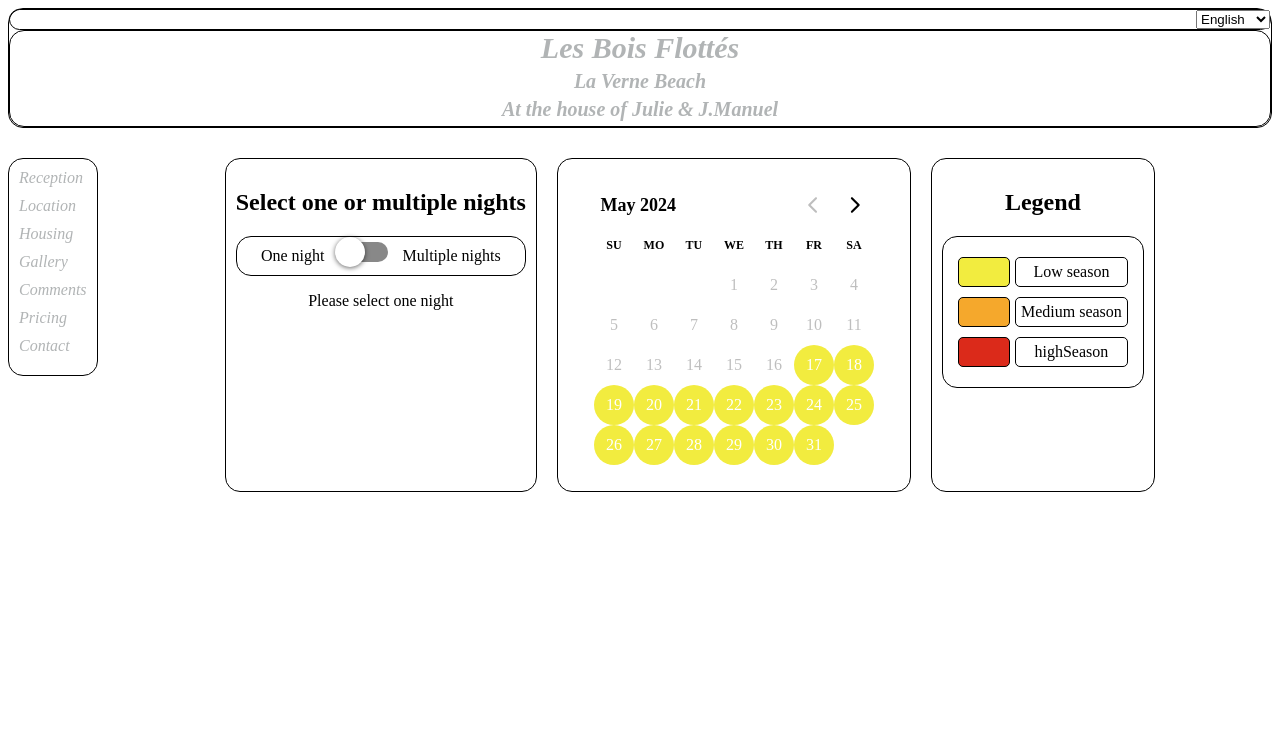
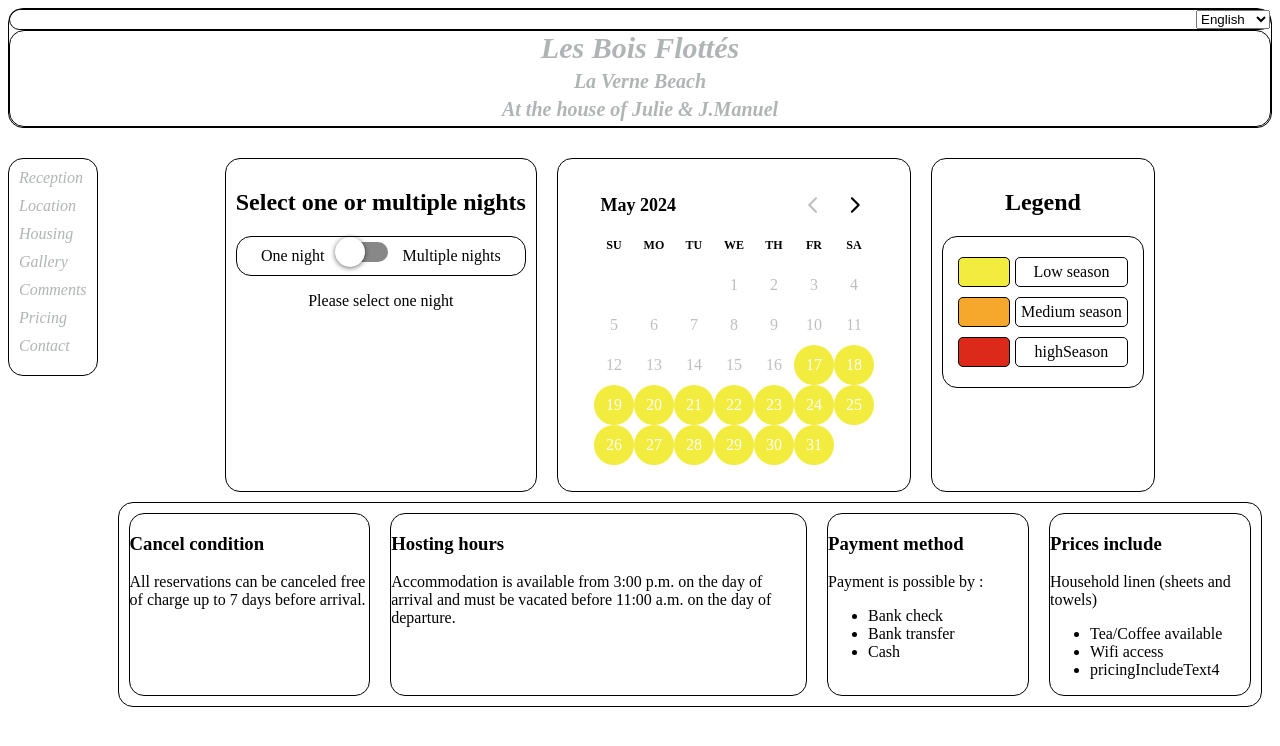
Before and after one commit to AlibertJimmy/Lesboisflottes, a React (Create React App) app: page /Pricing in a window 1280 px wide. Shown: the top 746 px of the page. Built offline with nearby package versions, Linux system fonts and the light colour scheme.

Commit message:
Implemented Pricing Information

```diff
--- a/public/i18n/en.json
+++ b/public/i18n/en.json
@@ -32,7 +32,28 @@
     "mediumSeason": "Medium season",
     "hightSeason": "High season",
 
-    "//": "",
+    "//":"PRINCING INCLUDE",
+    "pricingIncludeTitle": "Prices include",
+    "pricingIncludeText1": "Household linen (sheets and towels)",
+    "pricingIncludeText2": "Tea/Coffee available",
+    "pricingIncludeText3": "Wifi access",
+
+    "//":"CANCEL CONDITION",
+    "cancelConditionTitle": "Cancel condition",
+    "cancelConditionText": "All reservations can be canceled free of charge up to 7 days before arrival.",
+
+    "//":"PAYMENT METHOD",
+    "paymentMethodTitle": "Payment method",
+    "paymentMethodText1": "Payment is possible by :",
+    "paymentMethodText2": "Bank check",
+    "paymentMethodText3": "Bank transfer",
+    "paymentMethodText4": "Cash",
+
+    "//":"HOSTING  HOURS",
+    "hostingHoursTitle": "Hosting hours",
+    "hostingHoursText": "Accommodation is available from 3:00 p.m. on the day of arrival and must be vacated before 11:00 a.m. on the day of departure.",
+
+    "//": "NIGHTS SELECTION",
     "selectNightTitle": "Select one or multiple nights",
     "singleNight": "One night",
     "multipleNights": "Multiple nights",
--- a/public/i18n/fr.json
+++ b/public/i18n/fr.json
@@ -32,7 +32,28 @@
     "mediumSeason": "Moyenne saison",
     "hightSeason": "Haute saison",
 
-    "":"",
+    "//":"PRINCING INCLUDE",
+    "pricingIncludeTitle": "Les tarifs incluent",
+    "pricingIncludeText1": "Le linge de maison (draps et serviettes)",
+    "pricingIncludeText2": "Thé/Café à disposition",
+    "pricingIncludeText3": "Accès Wifi",
+
+    "//":"CANCEL CONDITION",
+    "cancelConditionTitle": "Condition d'annulation",
+    "cancelConditionText": "Toute réservation est annulable gratuitement jusqu'à 7 jours avant l'arrivée",
+
+    "//":"PAYMENT METHOD",
+    "paymentMethodTitle": "Méthode de paiment",
+    "paymentMethodText1": "Le réglement est possible par :",
+    "paymentMethodText2": "Chèque",
+    "paymentMethodText3": "Virement bancaire",
+    "paymentMethodText4": "Espèce",
+
+    "//":"HOSTING  HOURS",
+    "hostingHoursTitle": "Horaires d'hébergement",
+    "hostingHoursText": "L'hébergement est disponible à partir de 15H00 le jour de l'arrivée et doit être libéré avant 11H00 le jour du départ",
+
+    "":"NIGHTS SELECTION",
     "selectNightTitle": "Choisir une ou plusieurs nuits",
     "singleNight": "Une nuit",
     "multipleNights": "Plusieurs nuits",
--- /dev/null
+++ b/src/components/Pricing/Information/cancelCondition.jsx
@@ -0,0 +1,26 @@
+import styled from 'styled-components'
+import { useTranslation } from "react-i18next"
+
+const CancelConditionContainer = styled.div`
+
+    margin: 10px;
+
+    border-radius: 15px;
+    border: 1px solid black;
+`
+
+
+
+function CancelCondition() {
+
+    const { t } = useTranslation();
+
+  return (
+      <CancelConditionContainer>
+        <h3>{t("cancelConditionTitle")}</h3>
+        <p>{t("cancelConditionText")}</p>
+      </CancelConditionContainer>
+  )
+}
+
+export default CancelCondition
--- /dev/null
+++ b/src/components/Pricing/Information/hostingHours.jsx
@@ -0,0 +1,27 @@
+import styled from 'styled-components'
+import { useTranslation } from "react-i18next"
+
+const HostingHoursContainer = styled.div`
+    margin: 10px;
+
+    border-radius: 15px;
+    border: 1px solid black;
+`
+const StyledParagraph = styled.p`
+    margin: 0px 0px;
+`
+
+
+function HostingHours() {
+
+    const { t } = useTranslation();
+
+  return (
+      <HostingHoursContainer>
+        <h3>{t("hostingHoursTitle")}</h3>
+        <StyledParagraph>{t("hostingHoursText")}</StyledParagraph>
+      </HostingHoursContainer>
+  )
+}
+
+export default HostingHours
--- /dev/null
+++ b/src/components/Pricing/Information/information.jsx
@@ -0,0 +1,37 @@
+import styled from 'styled-components'
+
+import CancelCondition from './cancelCondition'
+import HostingHours from './hostingHours'
+import PaymentMethod from './paymentMethod'
+import PricingInclude from './pricingInclude'
+
+
+const InformationWrapper = styled.div`
+    display: flex;
+    flex-direction: row;
+
+    justify-content: space-between;
+
+    text-align: left;
+
+    margin: 10px;
+
+    border-radius: 15px;
+    border: 1px solid black;
+`
+
+
+
+function InformationDisplay() {
+
+  return (
+      <InformationWrapper>
+        <CancelCondition/>
+        <HostingHours/>
+        <PaymentMethod/>
+        <PricingInclude/>
+      </InformationWrapper>
+  )
+}
+
+export default InformationDisplay
--- /dev/null
+++ b/src/components/Pricing/Information/paymentMethod.jsx
@@ -0,0 +1,31 @@
+import styled from 'styled-components'
+import { useTranslation } from "react-i18next"
+
+const PaymentMethodContainer = styled.div`
+    margin: 10px;
+    min-width: 200px;
+
+    border-radius: 15px;
+    border: 1px solid black;
+`
+
+
+
+function PaymentMethod() {
+
+    const { t } = useTranslation();
+
+  return (
+      <PaymentMethodContainer>
+        <h3>{t("paymentMethodTitle")}</h3>
+        <p>{t("paymentMethodText1")}</p>
+        <ul>
+            <li>{t("paymentMethodText2")}</li>
+            <li>{t("paymentMethodText3")}</li>
+            <li>{t("paymentMethodText4")}</li>
+        </ul>
+      </PaymentMethodContainer>
+  )
+}
+
+export default PaymentMethod
--- /dev/null
+++ b/src/components/Pricing/Information/pricingInclude.jsx
@@ -0,0 +1,31 @@
+import styled from 'styled-components'
+import { useTranslation } from "react-i18next"
+
+const PricingIncludeContainer = styled.div`
+    margin: 10px;
+    min-width: 200px;
+
+    border-radius: 15px;
+    border: 1px solid black;
+`
+
+
+
+function PricingInclude() {
+
+    const { t } = useTranslation();
+
+  return (
+      <PricingIncludeContainer>
+        <h3>{t("pricingIncludeTitle")}</h3>
+        <p>{t("pricingIncludeText1")}</p>
+        <ul>
+            <li>{t("pricingIncludeText2")}</li>
+            <li>{t("pricingIncludeText3")}</li>
+            <li>{t("pricingIncludeText4")}</li>
+        </ul>
+      </PricingIncludeContainer>
+  )
+}
+
+export default PricingInclude
--- a/src/pages/Pricing/pricing.jsx
+++ b/src/pages/Pricing/pricing.jsx
@@ -15,6 +15,7 @@ import { useTranslation } from "react-i18next";
 import ToggleButton from '../../components/ToggleButton/toggleButton'
 import DayPickerFooter from '../../components/Pricing/DayPickerFooter/dayPickerFooter'
 import SeasonLegend from '../../components/Pricing/SeasonLegend/seasonLegend'
+import InformationDisplay from '../../components/Pricing/Information/information'
 
 // Import all the datas to customize the calendar
 import { disabledDays, dateSeasonList, modifiersStyles } from '../../datas/pricing'
@@ -103,12 +104,12 @@ function Pricing() {
     `
 
   return (
-      <PricingWrapper>
+      <><PricingWrapper>
       <DataDisplayWrapper>
         <h2>{t("selectNightTitle")}</h2>
         <ToggleButtonContainer>
           <InnerDiv>{t("singleNight")}</InnerDiv>
-            <ToggleButton onToggle={switchDaySelection} selection={selection}/>
+          <ToggleButton onToggle={switchDaySelection} selection={selection} />
           <InnerDiv>{t("multipleNights")}</InnerDiv>
         </ToggleButtonContainer>
         <DayPickerFooter mode={selection} daySelection={selection === 'single' ? selectedDay : range} />
@@ -121,22 +122,26 @@ function Pricing() {
           onSelect={selection === 'single' ? setSelectedDay : setRange}
           defaultMonth={new Date(2024, 4)}
 
-              disabled = {disabledDays}
-              fromMonth={new Date(2024,4)}
-              toMonth={new Date(2024,9)}
+          disabled={disabledDays}
+          fromMonth={new Date(2024, 4)}
+          toMonth={new Date(2024, 9)}
           modifiers={dateSeasonList}
           modifiersStyles={modifiersStyles}
           modifiersClassNames={{
             selected: 'my-selected'
           }}
-              locale={i18n.language === 'en' ? enUS : fr}
-          />
+          locale={i18n.language === 'en' ? enUS : fr} />
       </DayPickerContainer>
       <LegendDisplayContainer>
         <h2>{t("legend")}</h2>
-          <SeasonLegend/>
+        <SeasonLegend />
       </LegendDisplayContainer>
+
     </PricingWrapper>
+    <div>
+        <InformationDisplay />
+    </div></>
+
   )
 }
 // defaultMonth -> Set the starting month of the calendar
```
Lines whose indentation alone changed are shown as unchanged.
